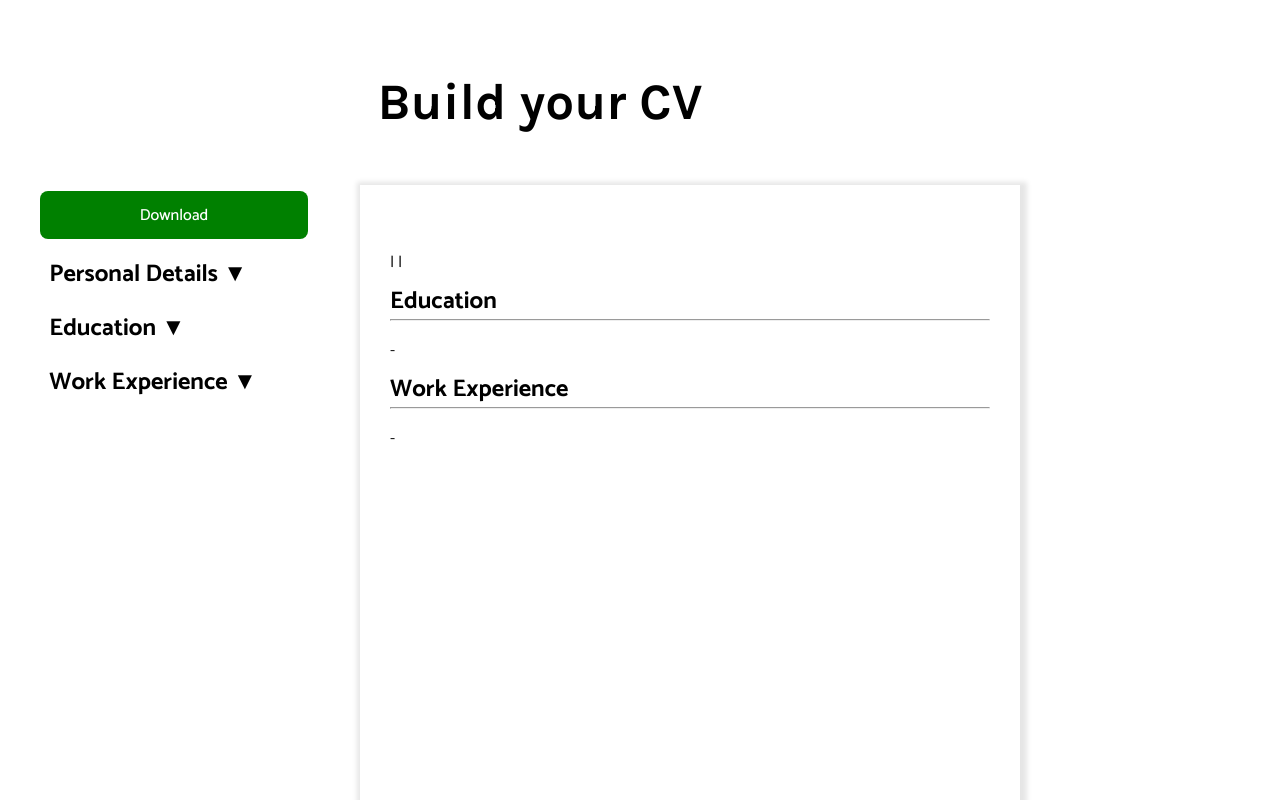
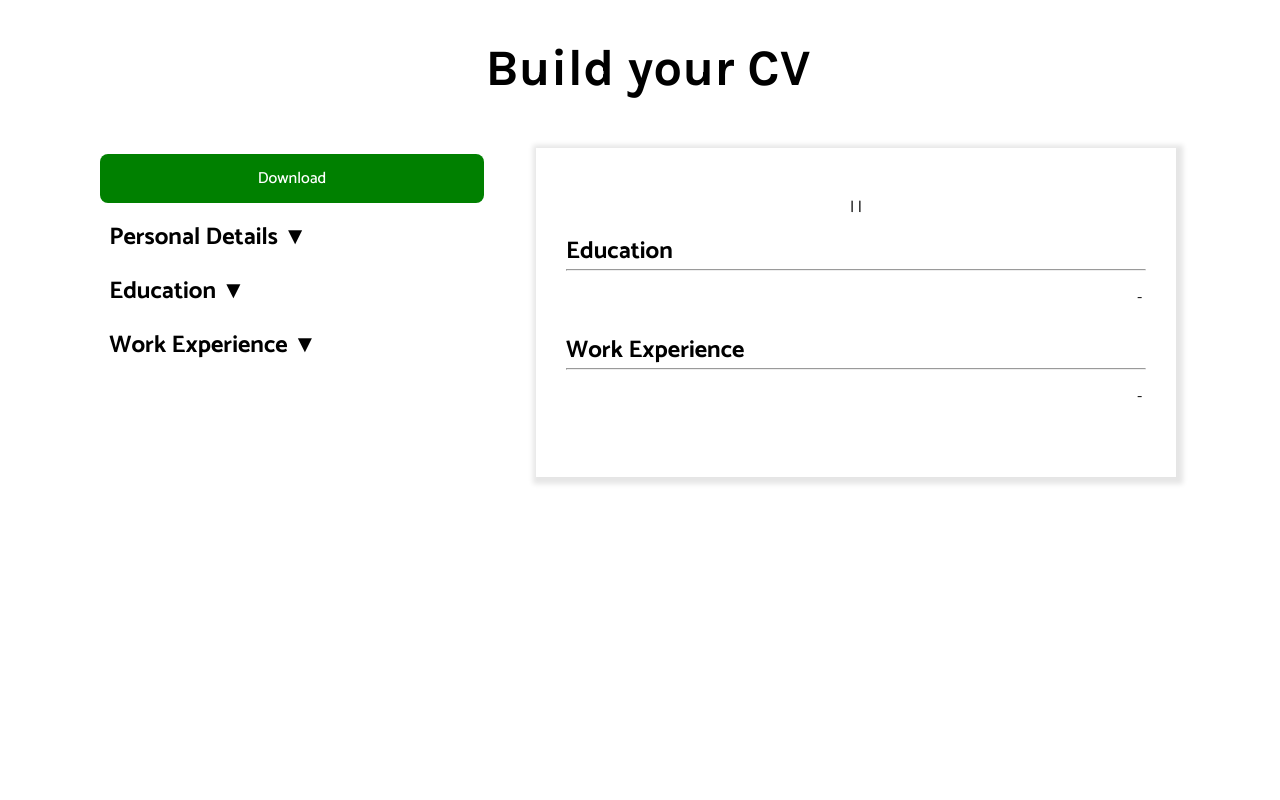
Before and after one commit to sharadd19/CV-Application, a React (Vite) app: page / in a window 1280 px wide. Shown: the top 800 px of the page. Built offline with nearby package versions, Linux system fonts and the light colour scheme.

Commit message:
styling CV page

```diff
--- a/src/App.css
+++ b/src/App.css
@@ -1,14 +1,18 @@
-
+* {
+  box-sizing: border-box;
+}
 .wrapper {
-  max-width: 1000px;
+  width: 100vw;
+  height: 100%;
   display: flex;
   flex-direction: row;
   justify-content: center;
   gap: 2rem;
-/*   border: 1px solid black; */
+  padding-inline: 5rem;
+  padding-top: 2rem;
 }
 
-.mainTitle{
+.mainTitle {
   text-align: center;
 }
 .download {
@@ -20,21 +24,21 @@
 }
 
 .mainContainer {
-  width: 1000vw;
   border: 1px soid purple;
   display: flex;
   flex-direction: column;
   gap: 1rem;
   padding-top: 1rem;
+  width: 30vw;
 }
 
-.cvContainer{
-  min-width: 600px;
+.cvContainer {
+
   display: flex;
   flex-direction: column;
   background-color: white;
   margin: 20px;
   padding: 30px;
   box-shadow: 2px 2px 5px 5px rgba(0, 0, 0, 0.1);
-  height:100vh;
+  width: 50vw;
 }
--- a/src/components/CV.jsx
+++ b/src/components/CV.jsx
@@ -1,3 +1,4 @@
+import "../styles/cv.css"
 const Cv = ({ personalInformation, educations, workExperiences }) => {
   const handleDate = (date) => {
     if (date === "") return "";
@@ -21,18 +22,18 @@ const Cv = ({ personalInformation, educations, workExperiences }) => {
         </p>
       </div>
 
-      <div className="education">
+      <div className="educationSection">
         <h2 className="education">Education</h2>
         <hr></hr>
         {educations.map((education) => (
-          <div key={education.id} className="education">
+          <div key={education.id} className="educationElement">
             <div className="universityDegree">
-              <p>{education.university}</p>
-              <p>{education.degree}</p>
+              <p style={{ fontWeight: "bold"}} className="university">{education.university}</p>
+              <p style={{ fontStyle: "italic"}}>{education.degree}</p>
             </div>
             <div className="locationDate">
               <p>{education.country}</p>
-              <p>
+              <p style={{ fontStyle: "italic"}}>
                 {education.stilAttending
                 ? `${handleDate(education.startDate)} - Present`
                 : `${handleDate(education.startDate)} - ${handleDate(education.endDate)}`}
@@ -42,22 +43,25 @@ const Cv = ({ personalInformation, educations, workExperiences }) => {
         ))}
       </div>
 
-      <div className="workExperience">
+      <div className="workExperienceSection">
         <h2 className="Work Experience">Work Experience</h2>
         <hr></hr>
         {workExperiences.map((workExperience) => (
-          <div key={workExperience.id} className="workExperience">
+          <div>
+            <div key={workExperience.id} className="workExperienceElement">
               <div className="positionCompany">
-              <p>{workExperience.position}</p>
-              <p>{workExperience.company}</p>
+                <p style={{ fontWeight: "bold"}}>{workExperience.position}</p>
+                <p style={{ fontStyle: "italic"}}>{workExperience.company}</p>
               </div>
               <div className="locationDate">
                 <p>{workExperience.city}</p>
-              <p>
+                <p style={{ fontStyle: "italic"}}>
                   {workExperience.currentEmployer
                   ? `${handleDate(workExperience.startDate)} - Present`
                   : `${handleDate(workExperience.startDate)} - ${handleDate(workExperience.endDate)}`}
                 </p>
+              </div>
+
             </div>
             <div className="description">
             <p>{workExperience.description}</p>
--- a/src/components/Education.jsx
+++ b/src/components/Education.jsx
@@ -1,6 +1,6 @@
 import { v4 as uuid4 } from "uuid";
 import "../styles/education.css";
-const Education = ({ educations, setEducation, showEducation, setShowEducation }) => {
+const Education = ({ educations, setEducation }) => {
   // Look through the educations list for the id specified and delete it.
   const handleDeleteEducation = (id) => {
     setEducation((educationsList) =>
@@ -13,6 +13,7 @@ const Education = ({ educations, setEducation, showEducation, setShowEducation }
         education.id === id ? { ...education, [field]: value } : education
       )
     );
+
   };
   const handleAddEducation = () => {
     setEducation((educationList) => [
@@ -24,6 +25,7 @@ const Education = ({ educations, setEducation, showEducation, setShowEducation }
         country: "",
         startDate: "",
         endDate: "",
+        stillAttending: false,
       },
     ]);
   };
@@ -48,6 +50,7 @@ const Education = ({ educations, setEducation, showEducation, setShowEducation }
               value={education.university || ""}
               onChange={(e) =>
                 handleInputChange(education.id, "university", e.target.value)
+
               }
             />
           </div>
@@ -117,6 +120,7 @@ const Education = ({ educations, setEducation, showEducation, setShowEducation }
               id="stillAttendingInput"
               checked={education.stillAttending}
               onChange={(e) => {
+
                 if (e.target.checked) {
                   handleInputChange(education.id, "endDate", "");
                 }
--- a/src/index.css
+++ b/src/index.css
@@ -2,7 +2,6 @@
 @import url("https://fonts.googleapis.com/css2?family=Catamaran:wght@100..900&family=Karla:ital,wght@0,200..800;1,200..800&display=swap");
 
 :root{
-  width: max-content;
   padding: 2rem;
 }
 a {
@@ -15,11 +14,11 @@ a:hover {
 }
 
 body {
-  max-width: 1000px;
   display: flex;
   flex-direction: column;
   align-items: center;
   font-family: "Catamaran";
+  width: 100%;
 }
 
 h1 {
--- /dev/null
+++ b/src/styles/cv.css
@@ -0,0 +1,41 @@
+.educationElement, .workExperienceElement {
+    display: flex;
+    justify-content: space-between;
+    padding: 0px;
+}
+
+.header, .educationSection, .workExperienceSection {
+    width: 100%;
+}
+.locationDate > p, .universityDegree > p, .positionCompany > p {
+    margin: 5px;
+}
+
+.locationDate {
+    text-align: right;
+}
+.workExperience {
+    margin-top: 15px;
+}
+
+.description {
+    text-align: justify;
+    margin-inline: 5px;
+
+}
+
+.header {
+    display: flex;
+    flex-direction: column;
+    align-items: center;
+    margin-bottom: 5px;
+
+}
+h1 {
+    margin-top: 0px;
+    margin-bottom: 0px;
+}
+
+.workExperienceSection > h2 {
+    margin-top: 15px;
+}
```
Also changed, not shown: src/App.jsx (+5 -2 lines). Lines whose indentation alone changed are shown as unchanged.
